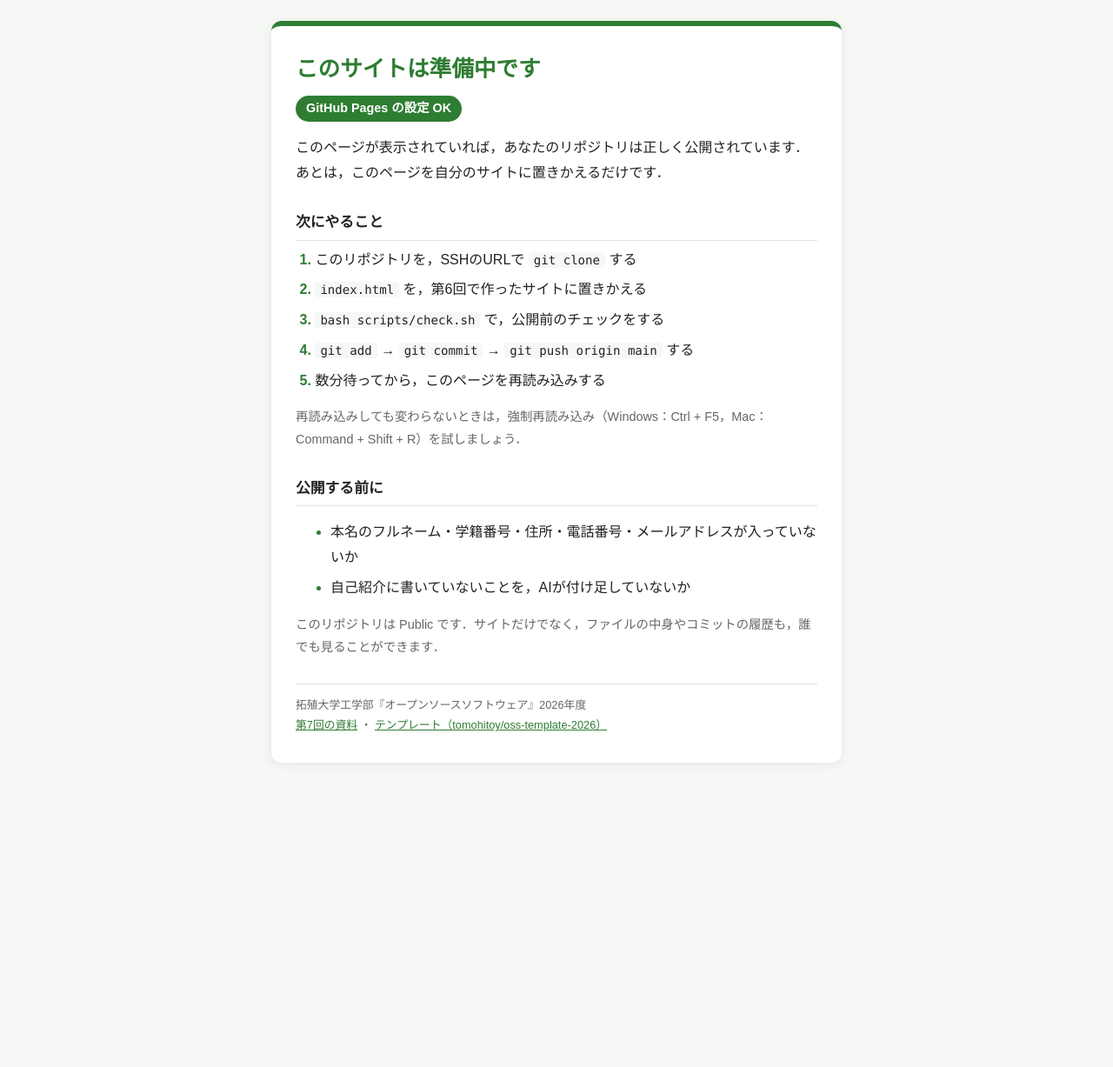
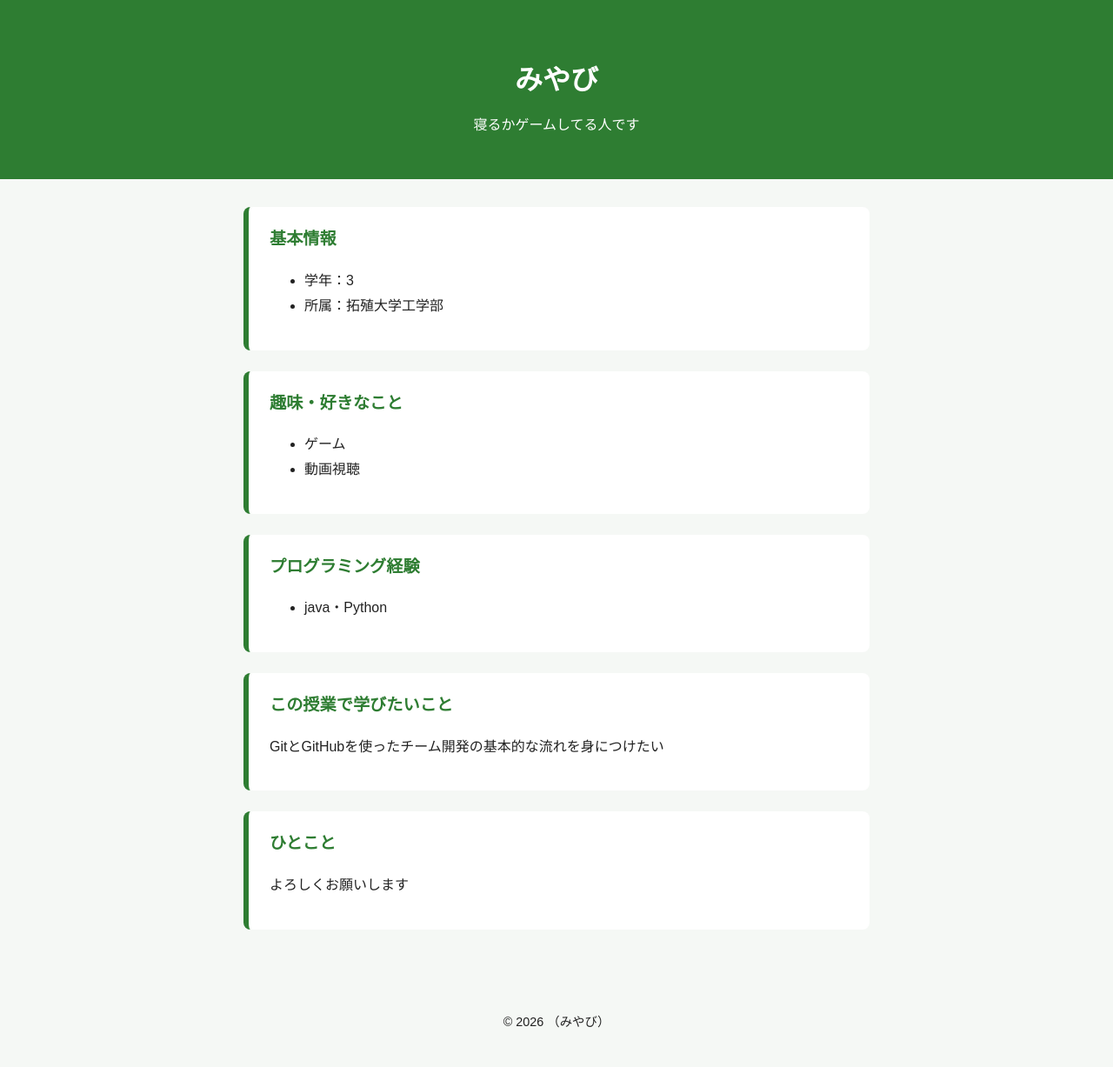
Before and after one commit to G485212024/G485212024.github.io, a plain HTML site: page index.html in a window 1280 px wide. Shown: the whole page at 87% size. Before the commit the page ends 901 px from the top, so only its background shows below. Drawn offline with Linux system fonts and the light colour scheme.

Commit message:
feat: 第6回で作ったサイトを公開する

```diff
--- a/index.html
+++ b/index.html
@@ -1,162 +1,128 @@
 <!DOCTYPE html>
-<!-- oss-template-2026:placeholder （この目印で，scripts/check.sh が「準備中」のページかどうかを見分けます） -->
 <!--
-  テンプレートの「準備中」のページです．
-  このページが https://ユーザー名.github.io/ に表示されたら，GitHub Pages の設定は成功です．
-  第7回の実習4で，このファイルを第6回で作った index.html に置きかえます．
+  生成AIが使えないときのためのサンプルです．
+  1. chap06/index.html にコピーして使います（このファイル自体は書きかえないでください）
+  2. （ ）の部分を，自分の PROFILE.md の内容に書きかえます
+  3. デザインBを作るときは，下の「色の設定」の色だけを変えてみましょう
 -->
 <html lang="ja">
 <head>
   <meta charset="UTF-8">
   <meta name="viewport" content="width=device-width, initial-scale=1">
-  <title>準備中</title>
+  <title>（みやび）のポートフォリオ</title>
   <style>
-    /* ===== 色の設定 ===== */
+    /* ===== 色の設定：ここを変えるだけで，サイト全体の色が変わります ===== */
     :root {
-      --main-color: #2e7d32;  /* メインの色（見出し・番号） */
+      --main-color: #2e7d32;  /* メインの色（見出し・線・ヘッダー） */
       --bg-color: #f5f8f5;    /* ページの背景の色 */
-      --card-color: #ffffff;  /* カードの背景の色 */
+      --card-color: #ffffff;  /* カード（各セクション）の背景の色 */
       --text-color: #222222;  /* 文字の色 */
-      --sub-color: #666666;   /* 補足の文字の色 */
-      --line-color: #dfe6df;  /* 区切り線の色 */
     }
 
-    /* パソコンやスマートフォンがダークモードのときの色 */
-    @media (prefers-color-scheme: dark) {
-      :root {
-        --main-color: #81c784;
-        --bg-color: #121512;
-        --card-color: #1e231e;
-        --text-color: #e8ece8;
-        --sub-color: #a0a8a0;
-        --line-color: #2f362f;
-      }
-    }
-
-    /* ページ全体：カードを画面のまんなかに置く */
+    /* ページ全体 */
     body {
       margin: 0;
-      min-height: 100vh;
-      display: flex;
-      align-items: center;
-      justify-content: center;
-      padding: 24px 16px;
-      box-sizing: border-box;
       font-family: "Hiragino Sans", "Yu Gothic", "Meiryo", sans-serif;
       line-height: 1.8;
       color: var(--text-color);
       background: var(--bg-color);
     }
 
-    /* まんなかのカード */
-    main {
-      width: 100%;
-      max-width: 600px;
-      padding: 32px 28px;
-      background: var(--card-color);
-      border-top: 6px solid var(--main-color);
-      border-radius: 12px;
-      box-shadow: 0 2px 12px rgba(0, 0, 0, 0.08);
+    /* いちばん上：名前とキャッチコピー */
+    header {
+      padding: 64px 24px 48px;
+      text-align: center;
+      color: #ffffff;
+      background: var(--main-color);
+    }
+    header h1 {
+      margin: 0;
+      font-size: 2rem;
+    }
+    header p {
+      margin: 8px 0 0;
     }
 
-    h1 {
-      margin: 0 0 4px;
-      font-size: clamp(1.3rem, 6vw, 1.6rem);  /* スマートフォンでは少し小さくする */
-      line-height: 1.4;
+    /* 本文：横幅を読みやすい長さにそろえる */
+    main {
+      max-width: 720px;
+      margin: 0 auto;
+      padding: 32px 16px;
+    }
+
+    /* 各セクションを「カード」のように見せる */
+    section {
+      margin-bottom: 24px;
+      padding: 20px 24px;
+      background: var(--card-color);
+      border-left: 6px solid var(--main-color);
+      border-radius: 8px;
+    }
+    section h2 {
+      margin-top: 0;
+      font-size: 1.2rem;
       color: var(--main-color);
     }
 
-    h2 {
-      margin: 28px 0 8px;
-      padding-bottom: 4px;
-      font-size: 1.05rem;
-      border-bottom: 1px solid var(--line-color);
-    }
-
-    /* 「設定は成功」のバッジ */
-    .badge {
-      display: inline-block;
-      margin: 8px 0 0;
-      padding: 2px 12px;
+    /* いちばん下 */
+    footer {
+      padding: 24px;
+      text-align: center;
       font-size: 0.9rem;
-      font-weight: bold;
-      color: var(--card-color);
-      background: var(--main-color);
-      border-radius: 999px;
-    }
-
-    /* 「次にやること」の番号つきリスト */
-    ol {
-      margin: 0;
-      padding-left: 1.4em;
-    }
-    li {
-      margin-bottom: 6px;
-    }
-    li::marker {
-      font-weight: bold;
-      color: var(--main-color);
-    }
-
-    /* コマンドの見た目 */
-    code {
-      padding: 1px 6px;
-      font-family: "SFMono-Regular", Consolas, monospace;
-      font-size: 0.88em;
-      background: var(--bg-color);
-      border-radius: 4px;
-      white-space: nowrap;  /* コマンドの途中で折り返さない */
-    }
-
-    /* 補足の小さな文字 */
-    .sub {
-      font-size: 0.9rem;
-      color: var(--sub-color);
-    }
-
-    /* いちばん下の小さな文字 */
-    footer {
-      margin-top: 28px;
-      padding-top: 12px;
-      font-size: 0.8rem;
-      color: var(--sub-color);
-      border-top: 1px solid var(--line-color);
-    }
-    a {
-      color: var(--main-color);
     }
   </style>
 </head>
 <body>
+  <!-- 名前とキャッチコピー -->
+  <header>
+    <h1>みやび</h1>
+    <p>寝るかゲームしてる人です</p>
+  </header>
+
   <main>
-    <h1>このサイトは準備中です</h1>
-    <p class="badge">GitHub Pages の設定 OK</p>
-    <p>このページが表示されていれば，あなたのリポジトリは正しく公開されています．
-      あとは，このページを自分のサイトに置きかえるだけです．</p>
+    <!-- 基本情報 -->
+    <section>
+      <h2>基本情報</h2>
+      <ul>
+        <li>学年：3</li>
+        <li>所属：拓殖大学工学部</li>
+      </ul>
+    </section>
 
-    <h2>次にやること</h2>
-    <ol>
-      <li>このリポジトリを，SSHのURLで <code>git clone</code> する</li>
-      <li><code>index.html</code> を，第6回で作ったサイトに置きかえる</li>
-      <li><code>bash scripts/check.sh</code> で，公開前のチェックをする</li>
-      <li><code>git add</code> → <code>git commit</code> → <code>git push origin main</code> する</li>
-      <li>数分待ってから，このページを再読み込みする</li>
-    </ol>
-    <p class="sub">再読み込みしても変わらないときは，強制再読み込み（Windows：Ctrl + F5，Mac：Command + Shift + R）を試しましょう．</p>
+    <!-- 趣味・好きなこと（行を増やすときは <li>〜</li> をコピーする） -->
+    <section>
+      <h2>趣味・好きなこと</h2>
+      <ul>
+        <li>ゲーム</li>
+        <li>動画視聴</li>
+      </ul>
+    </section>
 
-    <h2>公開する前に</h2>
-    <ul>
-      <li>本名のフルネーム・学籍番号・住所・電話番号・メールアドレスが入っていないか</li>
-      <li>自己紹介に書いていないことを，AIが付け足していないか</li>
-    </ul>
-    <p class="sub">このリポジトリは Public です．サイトだけでなく，ファイルの中身やコミットの履歴も，誰でも見ることができます．</p>
+    <!-- プログラミング経験 -->
+    <section>
+      <h2>プログラミング経験</h2>
+      <ul>
+        <li>java・Python
+        </li>
+      </ul>
+    </section>
 
-    <footer>
-      拓殖大学工学部『オープンソースソフトウェア』2026年度<br>
-      <a href="https://github.com/tomohitoy/oss-practice-2026/blob/main-07/chap07/README.md">第7回の資料</a>
-      ・
-      <a href="https://github.com/tomohitoy/oss-template-2026">テンプレート（tomohitoy/oss-template-2026）</a>
-    </footer>
+    <!-- この授業で学びたいこと -->
+    <section>
+      <h2>この授業で学びたいこと</h2>
+      <p>GitとGitHubを使ったチーム開発の基本的な流れを身につけたい</p>
+    </section>
+
+    <!-- ひとこと -->
+    <section>
+      <h2>ひとこと</h2>
+      <p>よろしくお願いします</p>
+    </section>
   </main>
+
+  <!-- いちばん下 -->
+  <footer>
+    <p>&copy; 2026 （みやび）</p>
+  </footer>
 </body>
 </html>
```
